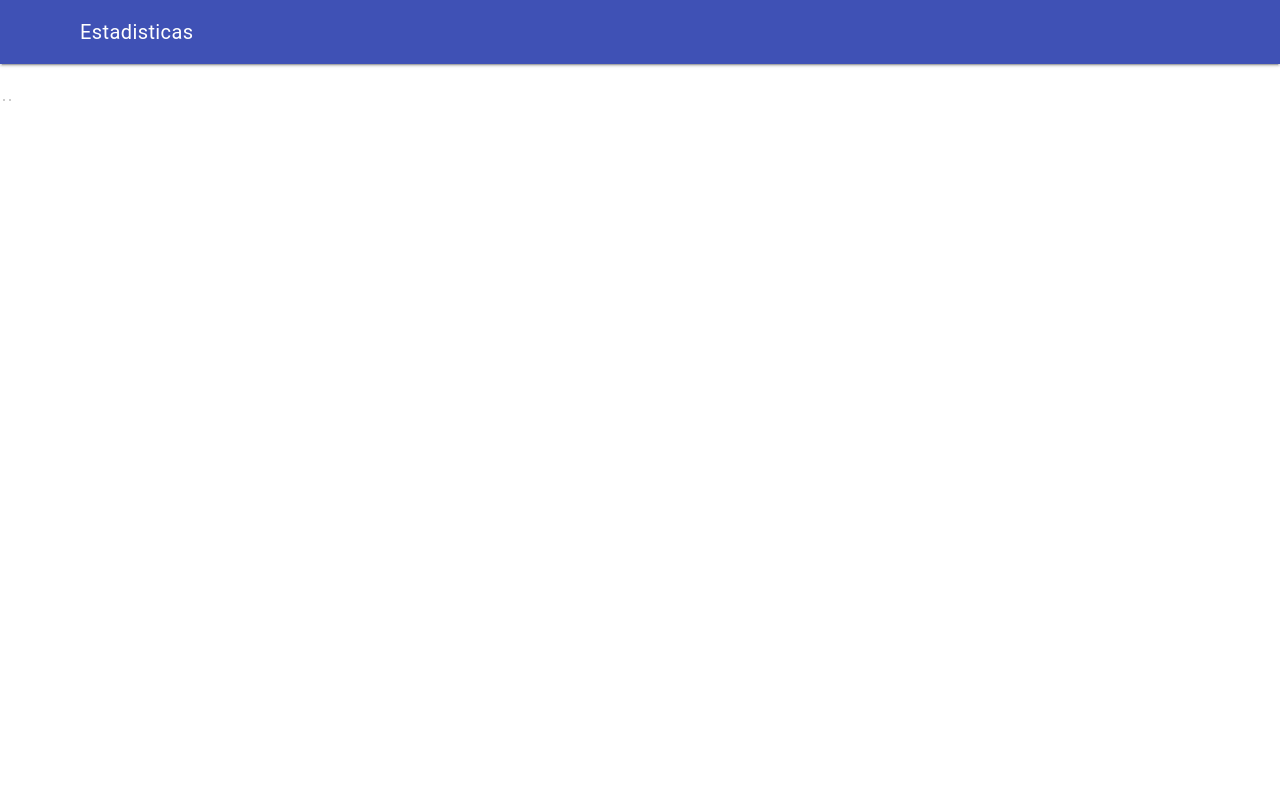
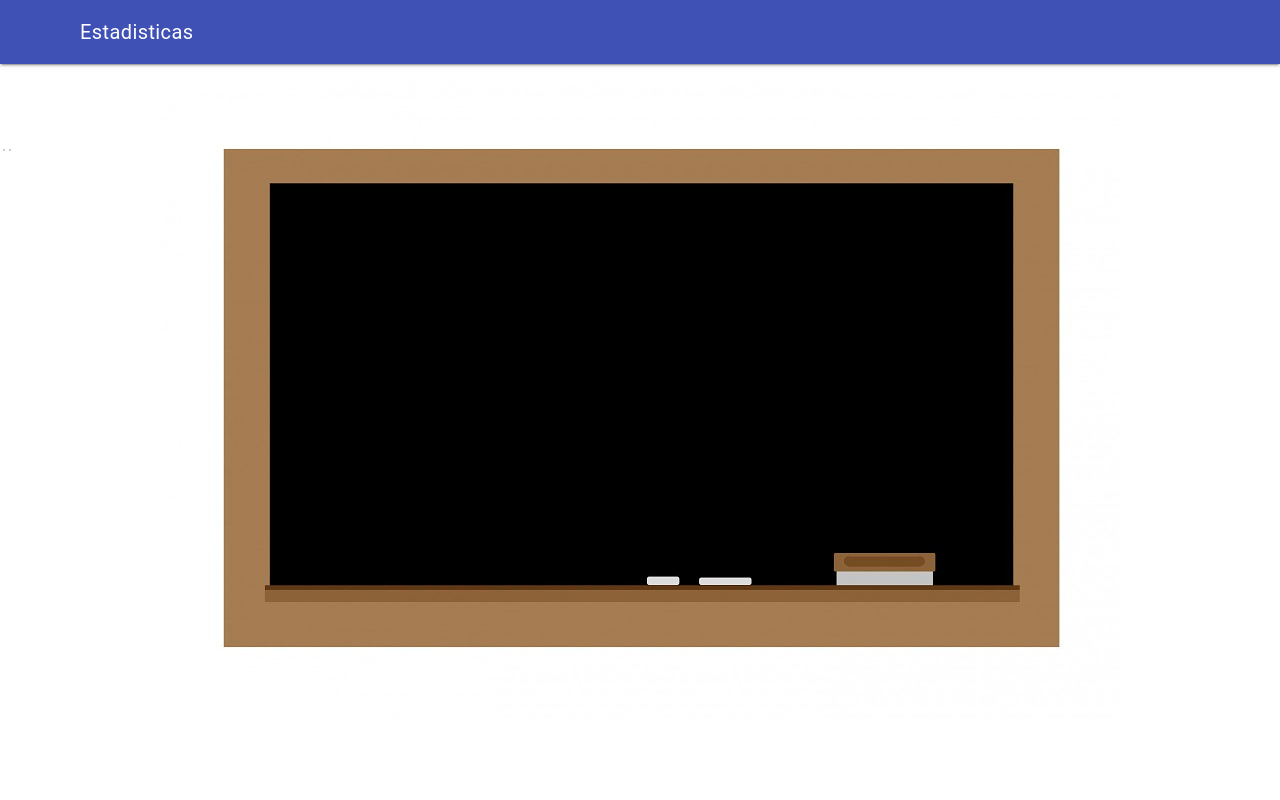
Before and after one commit to jprino77/alpn, a Django app: template templates/estadisticasPorEdad.html in a window 1280 px wide. Run offline with Django 3.2, Linux system fonts and the light colour scheme; the template is opened without the code that fills it, so the values that code supplies are empty; some libraries are stand-ins or nearby versions.

Commit message:
se agrega fondo a la pantalla de inicio

```diff
--- /dev/null
+++ b/static/css/baseStyle.css
@@ -0,0 +1,19 @@
+body  {
+    background: url("../images/board.jpg");
+    background-repeat: no-repeat;
+    background-size: auto;
+    background-attachment: fixed;
+    background-position: center;
+}
+
+.mdl-cell {
+    color: white;
+}
+
+.mdl-grid.center-items {
+    justify-content: center;
+}
+
+.mdl-grid:first-of-type .mdl-cell {
+    height: 50px;
+}
--- a/templates/base/base.html
+++ b/templates/base/base.html
@@ -8,7 +8,8 @@
     <link rel="stylesheet" href="{{ STATIC_URL }}css/material.min.css">
     <link href="https://fonts.googleapis.com/icon?family=Material+Icons" rel="stylesheet">
     <link rel="stylesheet" href="{{ STATIC_URL }}css/figures.css">
-    <link rel="stylesheet" href="{{ STATIC_URL }}css/StyleMaterial.css"> {% block css %}{% endblock %}
+    <link rel="stylesheet" href="{{ STATIC_URL }}css/StyleMaterial.css"> {% block css %}
+    <link rel="stylesheet" href="{{ STATIC_URL }}css/baseStyle.css"> {% endblock %}
 </head>
 
 <body>
@@ -65,32 +66,26 @@
                                 </div>
                                 <div class="mdl-grid">
                                     <div class="video mdl-cell mdl-cell--12-col mdl-cell--middle">
-
                                     </div>
-
                                 </div>
                                 <div class="mdl-dialog__actions">
                                     <button type="button" class="mdl-button refresh">Si</button>
                                     <button type="button" class="mdl-button close">No</button>
                                 </div>
+                            </div>
                         </dialog>
-                        </div>
                     </div>
-                    {% block content %}
-
-                    <div>
+                </div>
+                {% block content %}
+                <div class="mdl-grid center-items">
+                    <div class="mdl-cell mdl-cell--4-col mdl-cell--middle mdl-typography--text-center">
                         <h4 class="mdl-dialog__title">¿Vamos a Jugar?</h4>
                     </div>
-
-                    {% endblock %}
-
-
-
                 </div>
-
+                {% endblock %}
+            </div>
         </main>
-
-        </div>
+    </div>
 </body>
 
 <script src="{{ STATIC_URL }}js/material.min.js"></script>
```
Also changed, not shown: static/images/board.jpg (added), static/images/tumblr_static_stars.gif (deleted).
